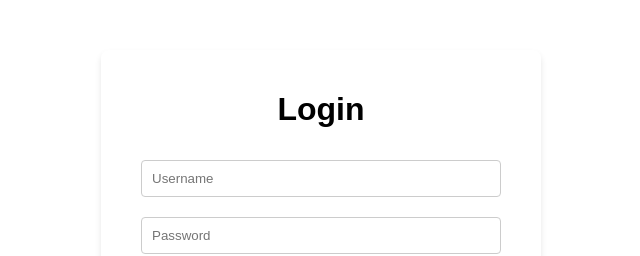
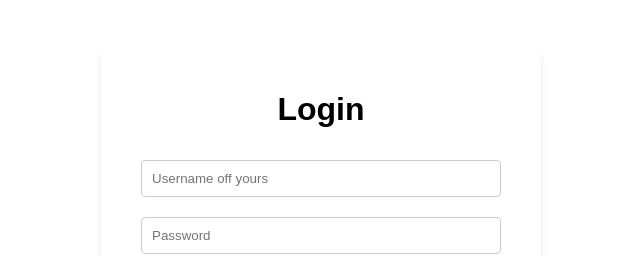
Before and after one commit to tomm2002/Race-Plan, a React (Vite) app in the folder frontend/: page /login in a window 1280 px wide. Shown: the top 256 px of the page, without its empty margins (319-959 px from the left). Built offline with nearby package versions, Linux system fonts and the light colour scheme; no server answers.

Commit message:
choreo issues #2

```diff
--- a/frontend/src/components/Form.jsx
+++ b/frontend/src/components/Form.jsx
@@ -41,7 +41,7 @@ function Form({ route, method }) {
                 type="text"
                 value={username}
                 onChange={(e) => setUsername(e.target.value)}
-                placeholder="Username"
+                placeholder="Username off yours"
             />
             <input
                 className="form-input"
```
